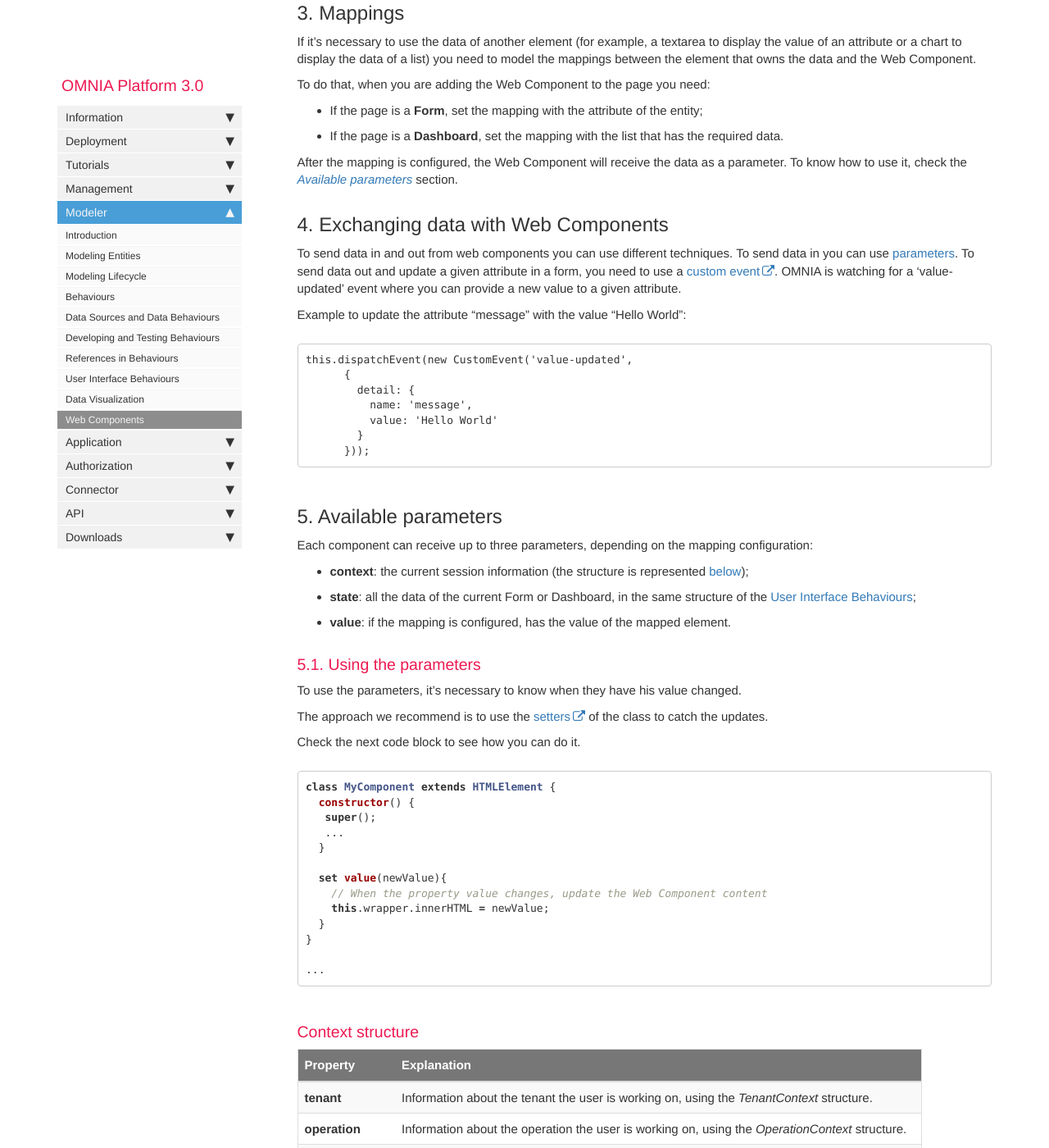
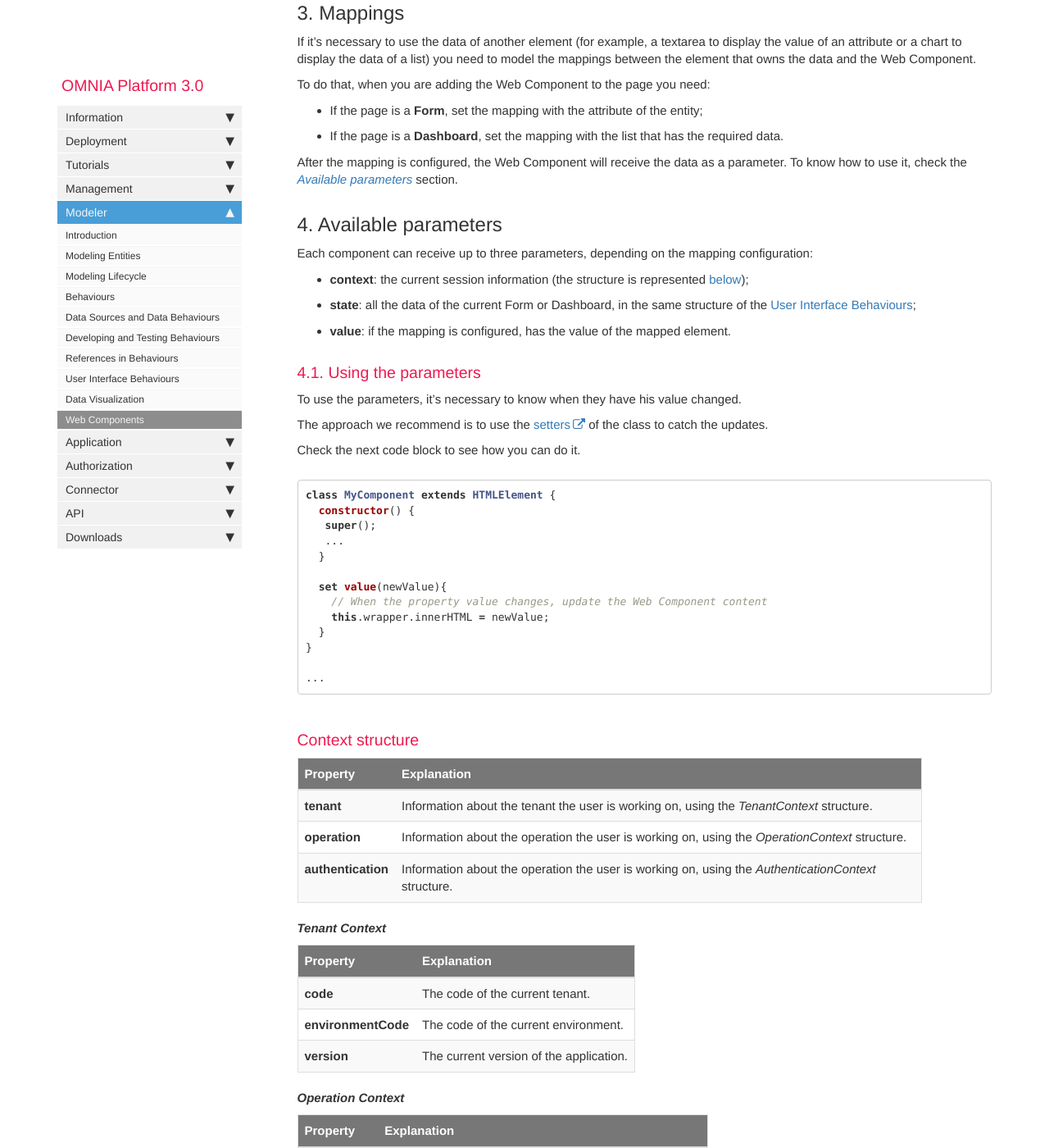
Before and after one commit to daniel8lopes/omnia3, a Jekyll site: the page built from docs/pages/omnia3/Modeler/omnia3_modeler_webcomponents.md, in a window 1280 px wide and 1400 px high, scrolled down 1482 px. Shown: the whole window at 82% size. Built offline with Jekyll 4.4.1, drawn with Linux system fonts in a browser that asks for light colours; nearby versions of some CDN libraries; comment, search, counter and statistics services are not loaded; some of the changed text lies outside the part shown.

Commit message:
Change text order

````diff
--- a/docs/pages/omnia3/Modeler/omnia3_modeler_webcomponents.md
+++ b/docs/pages/omnia3/Modeler/omnia3_modeler_webcomponents.md
@@ -57,31 +57,13 @@ To do that, when you are adding the Web Component to the page you need:
 
 After the mapping is configured, the Web Component will receive the data as a parameter. To know how to use it, check the [_Available parameters_](#5-available-parameters) section.
 
-## 4. Exchanging data with Web Components
-
-To send data in and out from web components you can use different techniques.
-To send data in you can use [parameters](#5-available-parameters).
-To send data out and update a given attribute in a form, you need to use a [custom event](https://developer.mozilla.org/en-US/docs/Web/Guide/Events/Creating_and_triggering_events).
-OMNIA is watching for a 'value-updated' event where you can provide a new value to a given attribute.
-
-Example to update the attribute "message" with the value "Hello World":
-```
-this.dispatchEvent(new CustomEvent('value-updated',
-      {
-        detail: {
-          name: 'message',
-          value: 'Hello World'
-        }
-      }));
-```
-
-## 5. Available parameters
+## 4. Available parameters
 Each component can receive up to three parameters, depending on the mapping configuration:
 * **context**: the current session information (the structure is represented [below](#context-structure));
 * **state**: all the data of the current Form or Dashboard, in the same structure of the [User Interface Behaviours](omnia3_modeler_uibehaviours.html#4-structure-of-the-class);
 * **value**: if the mapping is configured, has the value of the mapped element.
 
-### 5.1. Using the parameters
+### 4.1. Using the parameters
 To use the parameters, it's necessary to know when they have his value changed.
 
 The approach we recommend is to use the [setters](https://developer.mozilla.org/en-US/docs/Web/JavaScript/Reference/Functions/set) of the class to catch the updates.
@@ -136,6 +118,25 @@ Property | Explanation|
  **username** | The user name of the current user.
 
 
+## 5. Exchanging data with Web Components
+
+To send data in and out from web components you can use different techniques.
+To send data in you can use [parameters](#4-available-parameters).
+To send data out and update a given attribute in a form, you need to use a [custom event](https://developer.mozilla.org/en-US/docs/Web/Guide/Events/Creating_and_triggering_events).
+OMNIA is watching for a 'value-updated' event where you can provide a new value to a given attribute.
+
+Example to update the attribute "message" with the value "Hello World":
+```
+this.dispatchEvent(new CustomEvent('value-updated',
+      {
+        detail: {
+          name: 'message',
+          value: 'Hello World'
+        }
+      }));
+```
+
+
 ## 6. Communicate with OMNIA API
 If the Web Component needs data from the OMNIA API, you can use a HTTP Client that is already set.
 
````
